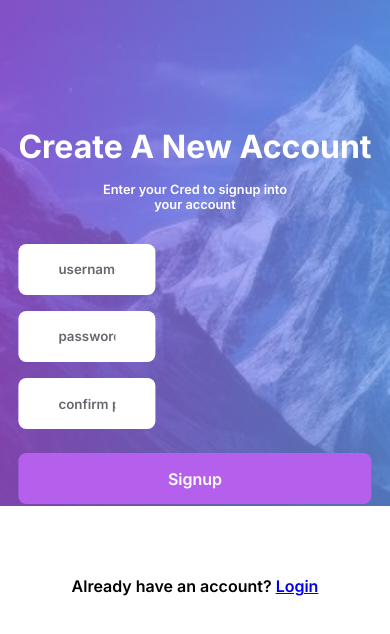
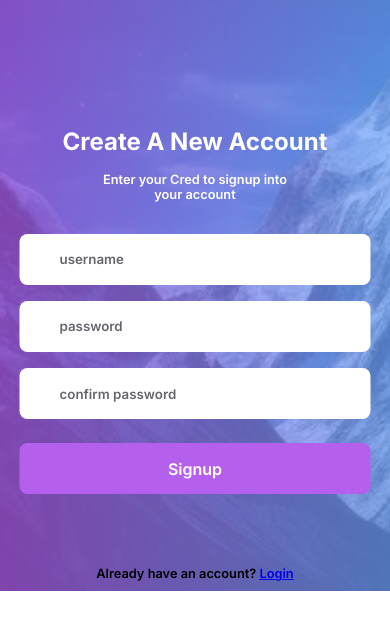
Before and after one commit to a-run-kumar-d/Todo-list, a React (Vite) app: page /signup in a window 390 px wide. Shown: the top 634 px of the page. Built offline with nearby package versions, Linux system fonts and the light colour scheme.

Commit message:
Responsive fixes

```diff
--- a/src/styles/common.css
+++ b/src/styles/common.css
@@ -34,3 +34,9 @@
 .inputBox::placeholder{
     color: var(--secondary-text);
 }
+@media  (max-width: 768px){
+    .inputBox{
+        width: 90vw;
+    }
+
+}
--- a/src/styles/home.css
+++ b/src/styles/home.css
@@ -65,6 +65,7 @@
 
 @media (max-width: 768px) {
     .heading1 {
+        width: max-content;
         font-size: 1.5rem;
         letter-spacing: 0.5rem;
     }
@@ -74,10 +75,16 @@
     }
 
     .taskNav {
-        font-size: 0.7rem;
+        font-size: 0.5rem;
     }
 
     .sortButton {
-        font-size: 0.7rem;
+        font-size: 0.6rem;
+    }
+    .taskContainer {
+        width: 90vw;
+    }
+    .sortButton:hover{
+        color: rgba(114, 164, 251);
     }
 }
--- a/src/styles/other.css
+++ b/src/styles/other.css
@@ -60,3 +60,26 @@
     font-weight: 600;
     color: var(--secondary-color);
 }
+@media (max-width: 768px) {
+    .loginhead{
+        font-size: 1.5rem;
+    }
+    .loginsubhead{
+        font-size: 0.8rem;
+    }
+    .loginButton{
+        font-size: 1rem;
+    }
+    .alert{
+        font-size: 0.8rem;
+    }
+    .loginLink{
+        font-size: 0.8rem;
+    }
+    #bgLogin {
+        height: 60vh;
+    }
+    #bgSignup {
+        height: 70vh;
+    }
+}
--- a/src/styles/task.css
+++ b/src/styles/task.css
@@ -39,7 +39,8 @@
 .taskBar{
     background: white;
     font-size: 0.8rem;
-    height: 3.2rem;
+    min-height: 3.2rem;
+    max-height: max-content;
     border: none;
     border-bottom: var(--secondary-text) 1px solid;
     padding: 10px 20px;
@@ -48,3 +49,12 @@
     justify-content: space-between;
     width: 35vw;
 }
+@media (max-width: 768px) {
+    .taskBar{
+        width: 90vw;
+    }
+    .taskDetail{
+        width: 50vw;
+        font-size: 0.7rem;
+    }
+}
```
